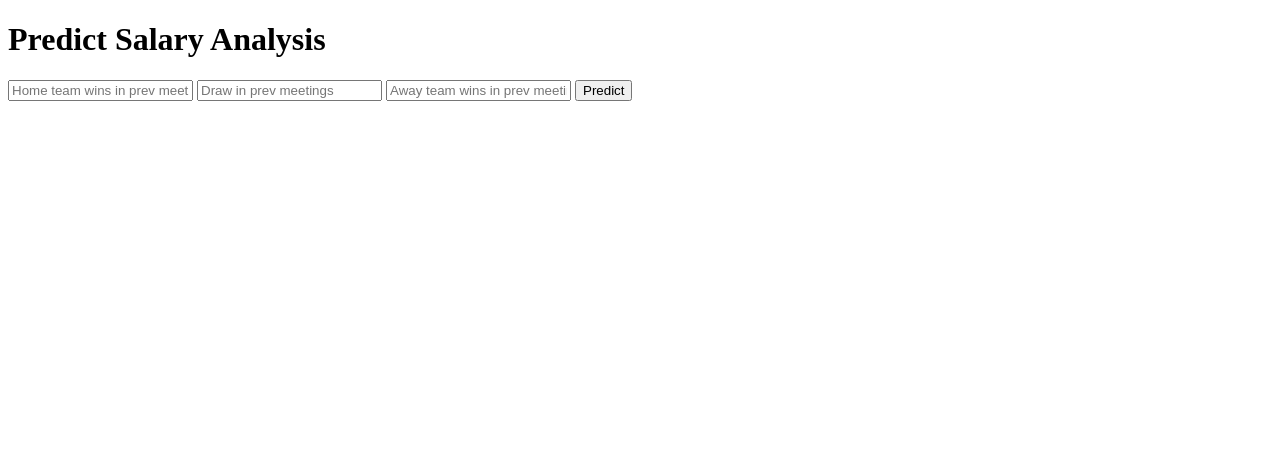
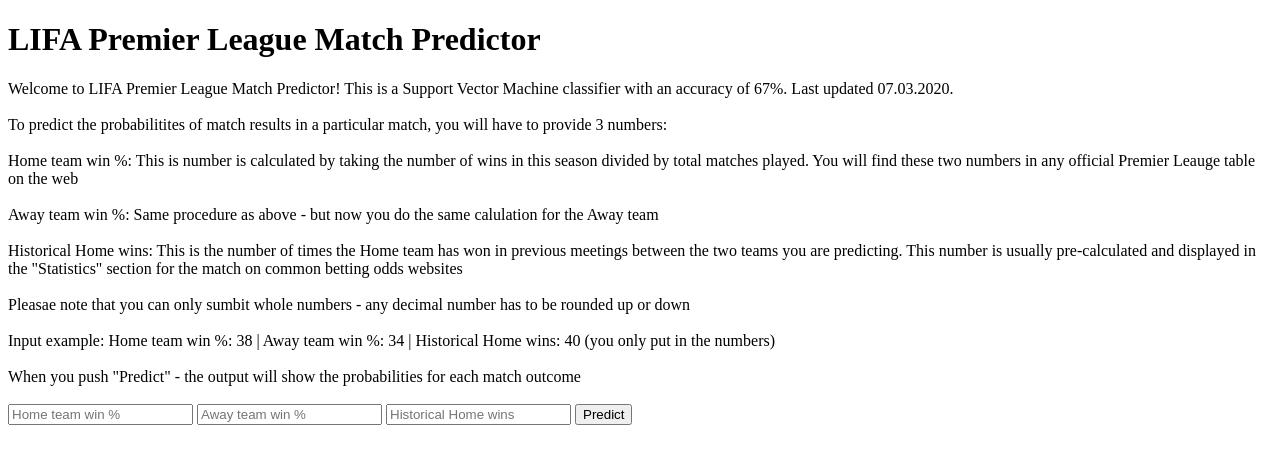
Before and after one commit to audunkn/pl_match_predictor, a Flask app: page / in a window 1280 px wide. Shown: the top 464 px of the page. Run offline with Flask 2, Linux system fonts and the light colour scheme; parts of the project's set-up code (start-up, migrations or seed data) failed here and were passed over.

Commit message:
Add files via upload

```diff
--- a/templates/index.html
+++ b/templates/index.html
@@ -13,13 +13,36 @@
 
 <body>
  <div class="login">
-	<h1>Predict Salary Analysis</h1>
+	<h1>LIFA Premier League Match Predictor</h1>
+    <h12>Welcome to LIFA Premier League Match Predictor! This is a Support Vector Machine classifier with an accuracy of 67%. Last updated 07.03.2020.</h12>
+    <br>
+    <br>
+    <h12>To predict the probabilitites of match results in a particular match, you will have to provide 3 numbers:<h12>
+    <br>
+    <br>
+    <h12>Home team win %: This is number is calculated by taking the number of wins in this season divided by total matches played. You will find these two numbers in any official Premier Leauge table on the web<h12>
+    <br>
+    <br>
+    <h12>Away team win %: Same procedure as above - but now you do the same calulation for the Away team<h12>
+    <br>
+    <br>
+    <h12>Historical Home wins: This is the number of times the Home team has won in previous meetings between the two teams you are predicting. This number is usually pre-calculated and displayed in the "Statistics" section for the match on common betting odds websites<h12>
+    <br>
+    <br>
+    <h12>Pleasae note that you can only sumbit whole numbers - any decimal number has to be rounded up or down<h12>
+    <br>
+    <br>
+    <h12>Input example: Home team win %: 38 | Away team win %: 34 | Historical Home wins: 40 (you only put in the numbers) <h12>
+    <br>
+    <br>
+    <h12>When you push "Predict" - the output will show the probabilities for each match outcome<h12>
 
      <!-- Main Input For Receiving Query to our ML -->
     <form action="{{ url_for('predict')}}"method="post">
-    	<input type="text" name="Hxy" placeholder="Home team wins in prev meetings" required="required" />
-        <input type="text" name="Dxy" placeholder="Draw in prev meetings" required="required" />
-		<input type="text" name="Axy" placeholder="Away team wins in prev meetings" required="required" />
+    	<br>
+    	<input type="text" name="H_win" placeholder="Home team win %" required="required" />
+        <input type="text" name="A_win" placeholder="Away team win %" required="required" />
+		<input type="text" name="Hxy" placeholder="Historical Home wins" required="required" />
 
         <button type="submit" class="btn btn-primary btn-block btn-large">Predict</button>
     </form>
@@ -28,6 +51,9 @@
    <br>
    {{ prediction_text }}
 
+
+    <h12><h12>
+
  </div>
 
 
```
